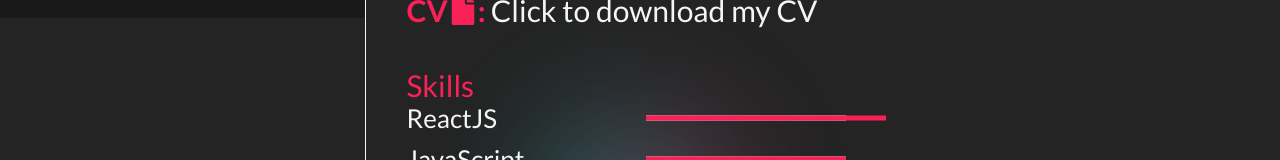
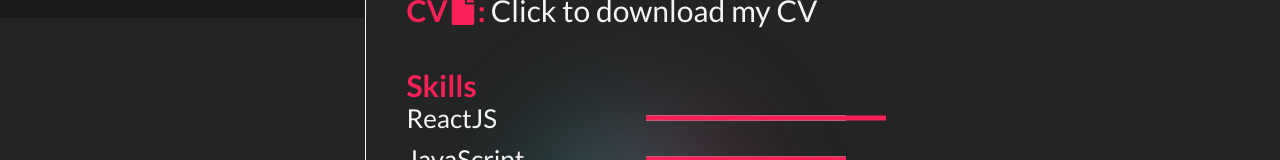
Before and after one commit to endritbejta/my-portfolio, a React (Vite) app: page /about in a window 1280 px wide. Shown: the part 190-350 px from the top of the page. Built offline with nearby package versions, Linux system fonts and the light colour scheme.

Commit message:
final commit nr2

```diff
--- a/src/index.css
+++ b/src/index.css
@@ -15,6 +15,7 @@
   --color-pink: #fa2158;
   --color-pink-dark: #db1244;
   --color-aqua: aqua;
+
   --color-white: #f5f5f5;
   color: var(--color-white);
   background-color: var(--color-gray-500);
--- a/src/pages/About.module.css
+++ b/src/pages/About.module.css
@@ -24,7 +24,8 @@
     }
   }
 
-  .courses {
+  .courses,
+  .skills {
     color: var(--color-pink);
     font-weight: 600;
   }
```
